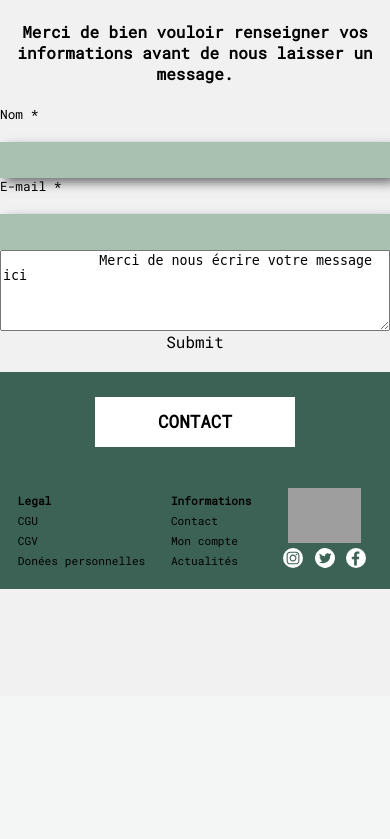
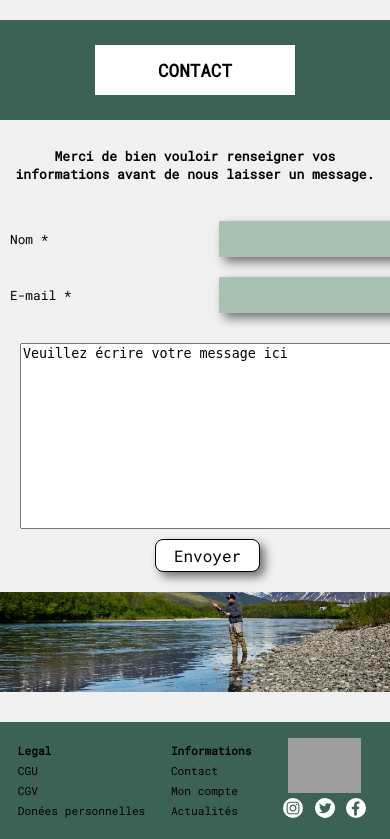
Before and after one commit to DiscoMajor/fishing_spot, a PHP site: page /contact.html in a window 390 px wide; the page is wider, and only the part inside the window is pictured. Shown: the part 148-987 px from the top of that part. Before the commit the page ends 737 px from the top of that part, so only its background shows below. Run offline with PHP 8.4, Linux system fonts and the light colour scheme; grey boxes are pictures that could not be loaded.

Commit message:
Page contact done, bannières des pages à revoir

```diff
--- a/mon_site/contact.html
+++ b/mon_site/contact.html
@@ -38,27 +38,37 @@
       </div>
     </header>
 
-    <h4>Merci de bien vouloir renseigner vos informations avant de nous laisser un message.</h4>
-
-    <form action="">
-      <div id="containerContactGrid">
-        <label for="text">Nom *</label>
-        <input type="text" />
-        <label for="email">E-mail *</label>
-        <input type="email" />
-        <textarea id="boxdialogue" name="messagePerso" rows="5" cols="33">
-            Merci de nous écrire votre message ici
-            </textarea
-        >
-        <input type="submit" />
-      </div>
-    </form>
-
     <div class="banniereHautDePage">
       <div class="titreBannierePages">
         <h2 class="h2BannierePages">CONTACT</h2>
       </div>
     </div>
+
+    <h4 class="h4MediaQ">Merci de bien vouloir renseigner vos informations avant de nous laisser un message.</h4>
+
+    <form class="contactFormMediaQ" action="">
+      <div id="containerContactGrid">
+        <div id="contactBoxFlex">
+          <div id="contactElement1">
+            <label for="text">Nom *</label>
+            <input type="text" />
+          </div>
+          <div id="contactElement2">
+            <label for="email">E-mail *</label>
+            <input type="email" />
+          </div>
+          <div id="contactElement3">
+            <textarea id="boxdialogue" name="messagePerso" rows="12" cols="44">Veuillez écrire votre message ici</textarea>
+
+            <div id="boutonContact">
+              <button type="submit">Envoyer</button>
+            </div>
+          </div>
+        </div>
+      </div>
+    </form>
+
+    <div id="banniereContact"><img src="" alt="" /></div>
 
     <footer>
       <div id="footerFlex">
--- a/mon_site/styles.css
+++ b/mon_site/styles.css
@@ -668,7 +668,72 @@ input[type="textarea"] {
 #containerContactGrid {
   display: grid;
   grid-template-columns: 1fr;
-  grid-template-rows: repeat(4, 1fr);
+  justify-items: center;
+  padding: 20px;
+}
+#contactBoxFlex {
+  display: flex;
+  flex-direction: column;
+  gap: 20px;
+}
+
+#contactElement1,
+#contactElement2 {
+  display: flex;
+  justify-content: space-between;
+  align-items: center;
+}
+
+#contactElement3 {
+  display: flex;
+  flex-direction: column;
+  align-items: center;
+  gap: 20px;
+}
+
+/* Div du Bouton envoyer page contact  */
+#boutonContact {
+  background-color: white;
+  border: solid 1px black;
+  padding: 5px;
+  border-radius: 8px;
+  box-shadow: 5px 5px 10px rgb(114, 114, 114);
+  width: 93px;
+  text-align: center;
+}
+
+/* Image banniere Contact */
+
+#banniereContact {
+  background: url(img/lac_poisson_pêche.jpg);
+  width: 100%;
+  height: 100px;
+  margin-bottom: 30px;
+  background-size: cover;
+  background-position: 80%;
+  position: relative;
+}
+
+/* MediaQueries page contact pour formulaire et textes */
+
+@media only screen and (max-width: 675px) {
+  .h4MediaQ {
+    padding: 10px;
+    font-size: small;
+  }
+  #contactElement3 {
+    padding: 10px;
+    gap: 10px;
+  }
+  #containerContactGrid {
+    padding: 0;
+  }
+  .contactFormMediaQ {
+    padding: 10px;
+  }
+  #containerContactGrid textarea {
+    resize: none;
+  }
 }
 
 /* Footer */
```
Also changed, not shown: mon_site/img/lac_poisson_pêche.jpg (added).
